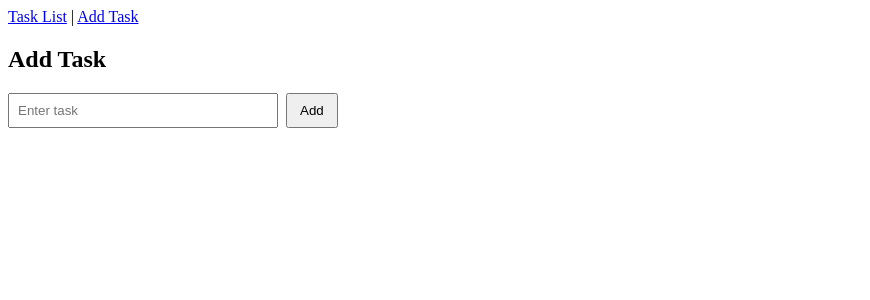
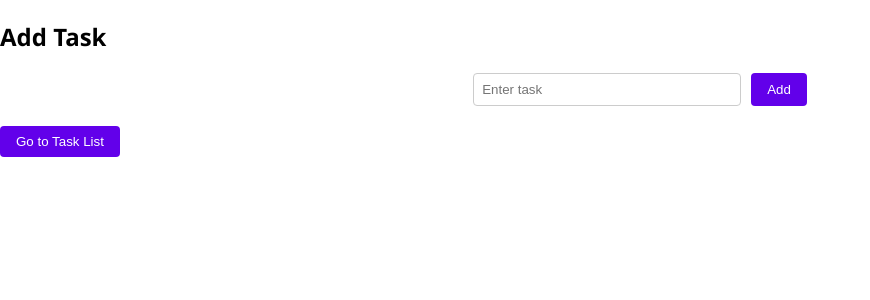
Before and after one commit to SunithSomanNair/smart-task-manager, an Angular app in the folder client-app/: page /add-task in a window 1280 px wide. Shown: the top 300 px of the page, without its empty margins (0-870 px from the left). Built offline with nearby package versions, Linux system fonts and the light colour scheme.

Commit message:
Removed unnecessary navigations

```diff
--- a/client-app/src/app/add-task/add-task.component.css
+++ b/client-app/src/app/add-task/add-task.component.css
@@ -1,14 +1,28 @@
+.form-container {
+  display: flex;
+  justify-content: center;
+  gap: 10px;
+  margin-bottom: 20px;
+}
+
 input {
   padding: 8px;
-  margin-right: 8px;
   width: 250px;
+  border-radius: 4px;
+  border: 1px solid #ccc;
 }
 
 button {
-  padding: 8px 12px;
+  padding: 8px 16px;
+  background-color: #6200ea;
+  color: white;
+  border: none;
+  border-radius: 4px;
+  cursor: pointer;
 }
 
 p {
   margin-top: 12px;
   color: green;
+  text-align: center;
 }
--- a/client-app/src/app/add-task/add-task.component.html
+++ b/client-app/src/app/add-task/add-task.component.html
@@ -1,4 +1,10 @@
 <h2>Add Task</h2>
-<input [(ngModel)]="newTask" placeholder="Enter task" />
-<button (click)="addTask()">Add</button>
+
+<div class="form-container">
+  <input [(ngModel)]="newTask" placeholder="Enter task" />
+  <button (click)="addTask()">Add</button>
+</div>
+
 <p *ngIf="message">{{ message }}</p>
+
+<button routerLink="/task-list">Go to Task List</button>
--- a/client-app/src/app/add-task/add-task.component.ts
+++ b/client-app/src/app/add-task/add-task.component.ts
@@ -1,4 +1,5 @@
 import { Component } from '@angular/core';
+import { TaskService, TaskItem } from '../services/task.service';
 
 @Component({
   selector: 'app-add-task',
@@ -9,12 +10,23 @@ export class AddTaskComponent {
   newTask = '';
   message = '';
 
-  addTask() {
-    if (this.newTask.trim()) {
-      this.message = `Task "${this.newTask}" added`;
-      this.newTask = '';
-    } else {
+  constructor(private taskService: TaskService) {}
+
+  addTask(): void {
+    if (!this.newTask.trim()) {
       this.message = 'Please enter a task';
+      return;
     }
+
+    const task: TaskItem = { id: 0, title: this.newTask, isCompleted: false };
+    this.taskService.addTask(task).subscribe({
+      next: () => {
+        this.message = `Task "${this.newTask}" added successfully`;
+        this.newTask = '';
+      },
+      error: () => {
+        this.message = 'Failed to add task';
+      }
+    });
   }
 }
--- a/client-app/src/app/app.component.html
+++ b/client-app/src/app/app.component.html
@@ -1,5 +1 @@
-<nav>
-  <a routerLink="/tasks">Task List</a> |
-  <a routerLink="/add-task">Add Task</a>
-</nav>
 <router-outlet></router-outlet>
--- a/client-app/src/app/task-list/task-list.component.css
+++ b/client-app/src/app/task-list/task-list.component.css
@@ -18,27 +18,10 @@ li {
   font-weight: bold;
 }
 
-.error {
-  color: red;
+.task-card {
+  background-color: #f3f3f3;
+  padding: 12px;
   margin-bottom: 10px;
+  border-radius: 6px;
+  box-shadow: 0 2px 4px rgba(0,0,0,0.1);
 }
-
-input {
-  padding: 6px;
-  margin-right: 8px;
-  width: 200px;
-}
-
-button {
-  padding: 6px 12px;
-  cursor: pointer;
-}
-
-ul {
-  list-style: none;
-  padding: 0;
-}
-
-li {
-  margin-bottom: 8px;
-}
--- a/client-app/src/app/task-list/task-list.component.html
+++ b/client-app/src/app/task-list/task-list.component.html
@@ -3,13 +3,13 @@
 <div *ngIf="loading">Loading tasks...</div>
 <div *ngIf="errorMessage" class="error">{{ errorMessage }}</div>
 
-<ul>
-    <li *ngFor="let task of tasks">
-        <span [ngClass]="task.isCompleted ? 'badge-complete' : 'badge-pending'">
-            {{ task.isCompleted ? 'Done' : 'To Do' }}
-        </span>
-    </li>
-</ul>
+<div *ngIf="tasks.length === 0" class="empty-message">
+  No tasks found. Please add tasks.
+</div>
 
-<input #taskTitle placeholder="New task title" />
-<button (click)="addNewTask(taskTitle.value)">Add Task</button>
+<div *ngFor="let task of tasks" class="task-card">
+  <h3>{{ task.title }}</h3>
+  <p>Status: {{ task.isCompleted ? 'Done' : 'To Do' }}</p>
+</div>
+
+<button routerLink="/add-task" class="add-button">Add Task</button>
--- a/client-app/src/app/task-list/task-list.component.ts
+++ b/client-app/src/app/task-list/task-list.component.ts
@@ -28,23 +28,4 @@ export class TaskListComponent {
       }
     });
   }
-
-  addNewTask(title: string): void {
-    if (!title.trim()) {
-      this.errorMessage = 'Task title cannot be empty.';
-      return;
-    }
-
-    const newTask: TaskItem = { id: 0, title, isCompleted: false };
-    this.taskService.addTask(newTask).subscribe({
-      next: task => {
-        this.tasks.push(task);
-        this.errorMessage = '';
-      },
-      error: err => {
-        this.errorMessage = 'Failed to add task.';
-      }
-    });
-  }
-
 }
--- a/client-app/src/styles.css
+++ b/client-app/src/styles.css
@@ -1,3 +1,19 @@
+body, html {
+  height: 100%;
+  margin: 0;
+  padding: 0;
+}
+
+body {
+  /*background-image: need to add a nice one */
+  background-size: cover;
+  background-position: center;
+  background-repeat: no-repeat;
+  font-family: 'Segoe UI', sans-serif;
+}
+
+
+
 @media (max-width: 600px) {
   input {
     width: 100%;
```
Also changed, not shown: client-app/src/app/app-routing.module.ts (+4 -3 lines).
